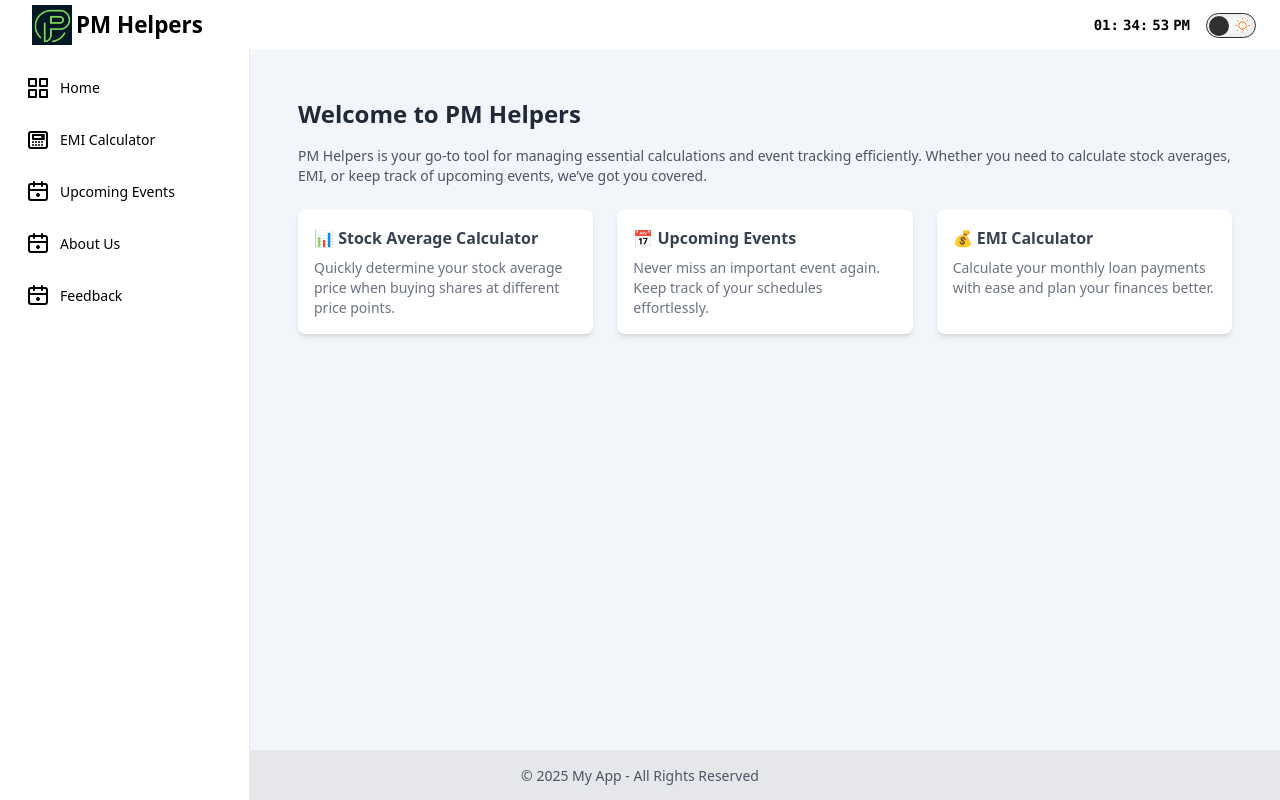
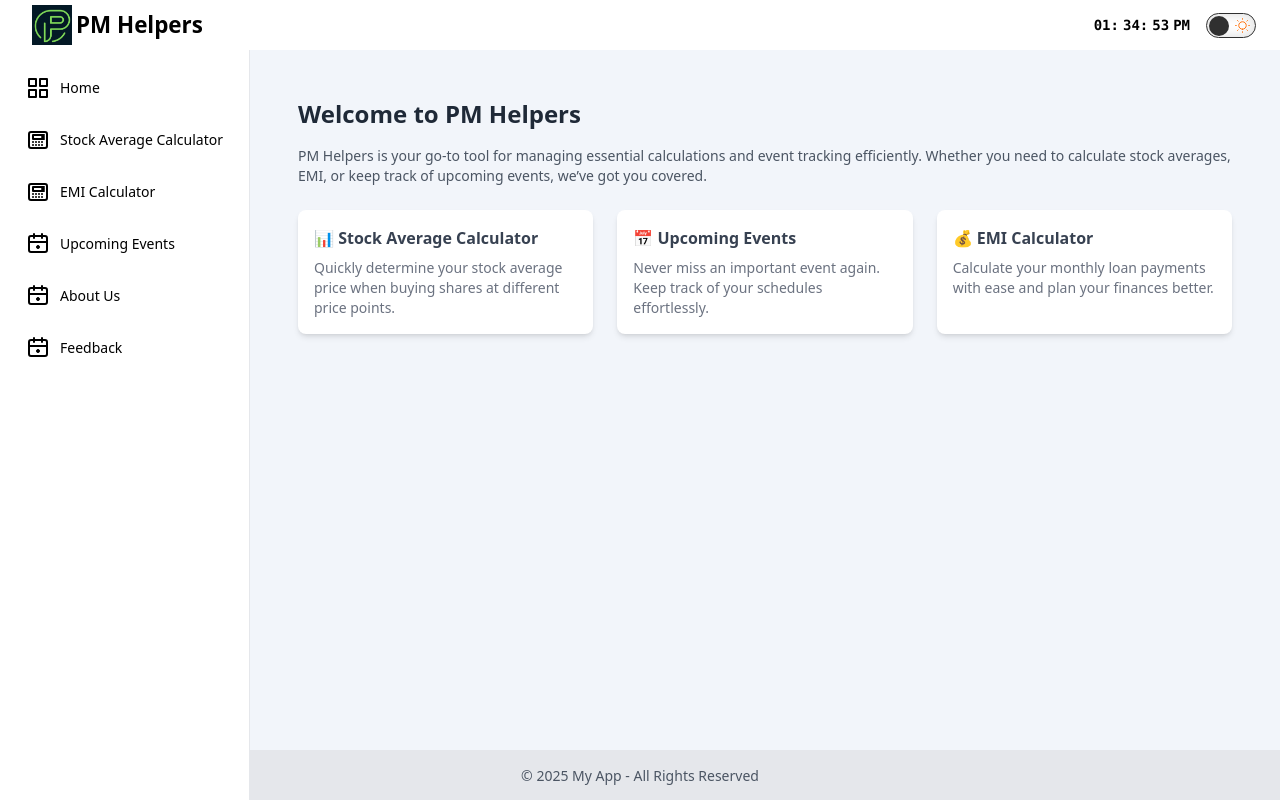
Before and after one commit to pankaj720525/pankaj720525.github.io, a Vue app: page / in a window 1280 px wide. Built offline with nearby package versions, Linux system fonts and the light colour scheme; what highcharts-vue would draw is missing.

Commit message:
Design changes on sidebar

```diff
--- a/src/layout/Sidebar.vue
+++ b/src/layout/Sidebar.vue
@@ -19,6 +19,17 @@
                         <rect x="14" y="14" width="7" height="7" stroke-width="2" stroke-linecap="round" stroke-linejoin="round"></rect>
                   </svg>
                     <span class="ml-[10px] text-sm">Home</span>
+                </router-link>
+              </li>
+              <li>
+                <router-link to="/stock-average-calculator" class="inline-flex relative items-center py-[10px] w-full rounded-md px-[10px] hover:bg-gray-700 hover:text-white cursor-pointer dark:text-white">
+                    <svg class="w-6 h-6" fill="none" stroke="currentColor" viewBox="0 0 24 24" xmlns="http://www.w3.org/2000/svg">
+                        <rect x="3" y="4" width="18" height="16" rx="2" ry="2" stroke-width="2" stroke-linecap="round" stroke-linejoin="round"></rect>
+                        <rect x="7" y="7" width="10" height="4" stroke-width="2" stroke-linecap="round" stroke-linejoin="round"></rect>
+                        <path d="M7 14h.01M10 14h.01M13 14h.01M16 14h.01M7 17h.01M10 17h.01M13 17h.01M16 17h.01" stroke-width="2" stroke-linecap="round" stroke-linejoin="round"></path>
+                        <path d="M16 7h2M16 9h2M16 11h2" stroke-width="2" stroke-linecap="round" stroke-linejoin="round"></path>
+                    </svg>
+                    <span class="ml-[10px] text-sm">Stock Average Calculator</span>
                 </router-link>
               </li>
               <li>
--- a/vite.config.js
+++ b/vite.config.js
@@ -6,7 +6,7 @@ import vueDevTools from 'vite-plugin-vue-devtools'
 
 // https://vite.dev/config/
 export default defineConfig({
-  base: 'pm-helpers',
+  base: 'pankaj720525.github.io',
   plugins: [
     vue(),
     vueDevTools(),
```
